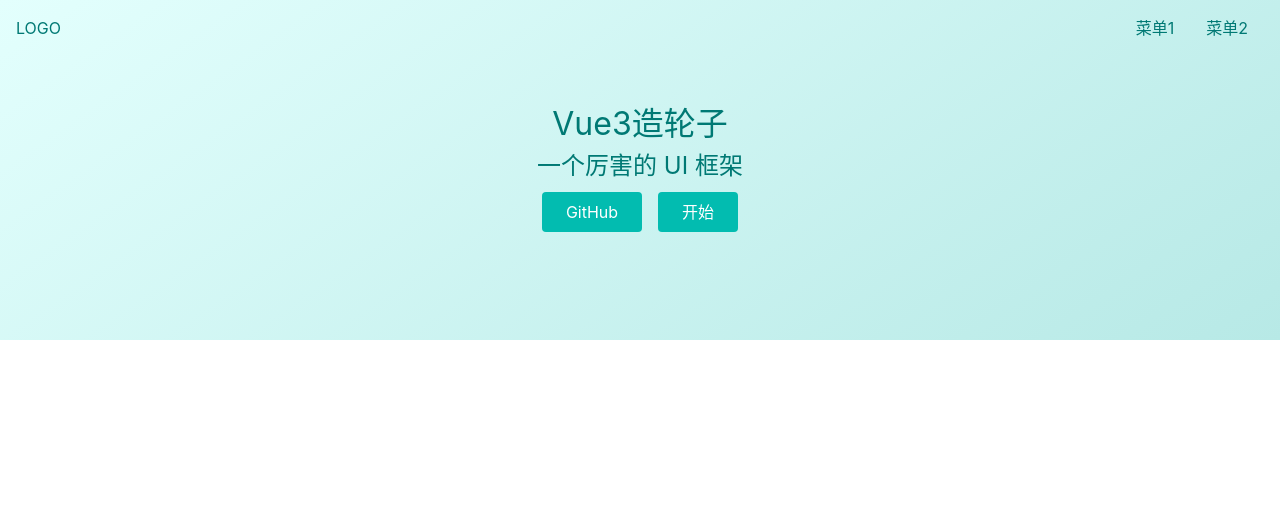
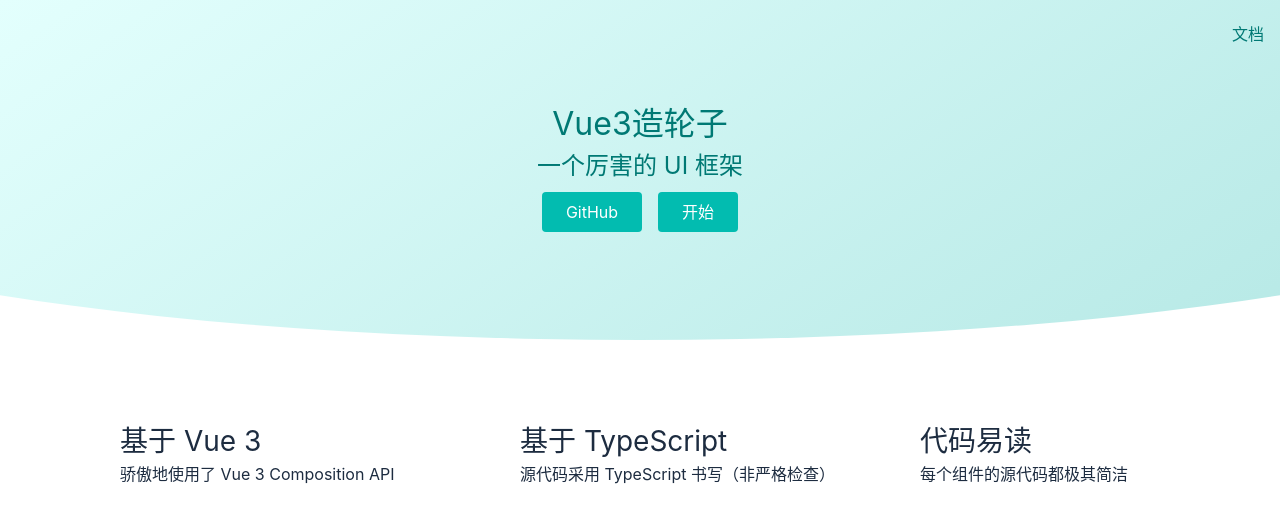
Before and after one commit to Hsy1998/Vue3-, a Vue app: page / in a window 1280 px wide. Shown: the top 522 px of the page. Built offline with nearby package versions, Linux system fonts and the light colour scheme.

Commit message:
装饰首页

```diff
--- a/index.html
+++ b/index.html
@@ -5,6 +5,7 @@
   <link rel="icon" href="/favicon.ico" />
   <meta name="viewport" content="width=device-width, initial-scale=1.0">
   <title>Vite App</title>
+  <script src="//at.alicdn.com/t/font_2732986_skiirix0tgd.js"></script>
 </head>
 <body>
   <div id="app"></div>
--- a/src/components/Topnav.vue
+++ b/src/components/Topnav.vue
@@ -1,11 +1,22 @@
 <template>
   <div class="topnav">
-    <div class="logo">LOGO</div>
+    <router-link to="/" class="logo">
+      <svg class="icon">
+        <use xlink:href="#icon-zeus"></use>
+      </svg>
+    </router-link>
     <ul class="menu">
-      <li>菜单1</li>
-      <li>菜单2</li>
+      <router-link to="/doc">文档</router-link>
     </ul>
-    <span class="toggleAside" @click="toggleMenu"></span>
+    <span
+      v-if="toggleMenuButtonVisible"
+      class="toggleAside"
+      @click="toggleMenu"
+    >
+      <svg class="icon">
+        <use xlink:href="#icon-menu"></use>
+      </svg>
+    </span>
   </div>
 </template>
 <script lang="ts">
@@ -17,6 +28,12 @@
       menuVisible.value = !menuVisible.value
     }
     return { toggleMenu }
+  },
+  props: {
+    toggleMenuButtonVisible: {
+      type: Boolean,
+      default: false,
+    },
   },
 }
 </script>
@@ -36,6 +53,10 @@
   > .logo {
     max-width: 6em;
     margin-right: auto;
+    > svg {
+      width: 32px;
+      height: 32px;
+    }
   }
   > .menu {
     display: flex;
@@ -49,12 +70,15 @@
     display: inline-block;
     width: 24px;
     height: 24px;
-    background: red;
     position: absolute;
     left: 16px;
     top: 50%;
     transform: translateY(-50%);
     display: none;
+    > svg {
+      width: 22px;
+      height: 22px;
+    }
   }
   @media (max-width: 500px) {
     .menu {
--- a/src/index.scss
+++ b/src/index.scss
@@ -17,6 +17,7 @@
 }
 body {
   font-size: 16px;
+
   line-height: 1.5;
   color: #1d2c40;
   // 为什么这样写 font-family
@@ -32,3 +33,10 @@
 h6 {
   font-weight: normal;
 }
+
+.icon {
+  width: 1em; height: 1em;
+  vertical-align: -0.15em;
+  fill: currentColor;
+  overflow: hidden;
+}
--- a/src/views/Doc.vue
+++ b/src/views/Doc.vue
@@ -1,8 +1,20 @@
 <template>
   <div class="layout">
-    <Topnav class="nav" />
+    <Topnav toggleMenuButtonVisible class="nav" />
     <div class="content">
       <aside v-if="menuVisible">
+        <h2>文档</h2>
+        <ol>
+          <li>
+            <router-link to="/doc/intro">介绍</router-link>
+          </li>
+          <li>
+            <router-link to="/doc/install">安裝</router-link>
+          </li>
+          <li>
+            <router-link to="/doc/get-started">开始</router-link>
+          </li>
+        </ol>
         <h2>组件列表</h2>
         <ol>
           <li>
@@ -67,7 +79,6 @@
 aside {
   background: lightblue;
   width: 150px;
-  padding: 16px;
   position: fixed;
   top: 0;
   left: 0;
@@ -75,10 +86,18 @@
   height: 100%;
   > h2 {
     margin-bottom: 4px;
+    padding: 0 16px;
   }
   > ol {
     > li {
-      padding: 4px 0;
+      a {
+        display: block;
+        padding: 8px 16px;
+        text-decoration: none; // 删除a标签点击时的下划线
+      }
+      .router-link-active {
+        background: white;
+      }
     }
   }
 }
--- /dev/null
+++ b/src/views/GetStarted.vue
@@ -0,0 +1,9 @@
+<template>
+  <div>开始</div>
+</template>
+
+<script>
+export default {}
+</script>
+
+<style></style>
--- a/src/views/Home.vue
+++ b/src/views/Home.vue
@@ -9,6 +9,31 @@
         <router-link to="/doc">开始</router-link>
       </p>
     </div>
+  </div>
+  <div class="features">
+    <ul>
+      <li>
+        <svg>
+          <use xlink:href="#icon-vue"></use>
+        </svg>
+        <h3>基于 Vue 3</h3>
+        <p>骄傲地使用了 Vue 3 Composition API</p>
+      </li>
+      <li>
+        <svg>
+          <use xlink:href="#icon-ts"></use>
+        </svg>
+        <h3>基于 TypeScript</h3>
+        <p>源代码采用 TypeScript 书写（非严格检查）</p>
+      </li>
+      <li>
+        <svg>
+          <use xlink:href="#icon-light"></use>
+        </svg>
+        <h3>代码易读</h3>
+        <p>每个组件的源代码都极其简洁</p>
+      </li>
+    </ul>
   </div>
 </template>
 
@@ -29,6 +54,7 @@
     rgba(227, 255, 253, 1) 0%,
     rgba(183, 233, 230, 1) 100%
   );
+  clip-path: ellipse(80% 60% at 50% 40%);
 }
 .banner {
   padding: 100px 0;
@@ -53,4 +79,41 @@
     }
   }
 }
+.features {
+  margin: 64px auto;
+  width: 400px;
+  @media (min-width: 800px) {
+    width: 800px;
+  }
+  @media (min-width: 1200px) {
+    width: 1200px;
+  }
+
+  > ul {
+    display: flex;
+    flex-wrap: wrap;
+    > li {
+      width: 400px;
+      margin: 16px 0;
+      display: grid;
+      justify-content: start;
+      align-content: space-between;
+      grid-template-areas: 'icon title' 'icon text';
+      grid-template-columns: 80px auto;
+      grid-template-rows: 1fr auto;
+      > svg {
+        grid-area: icon;
+        width: 64px;
+        height: 64px;
+      }
+      > h3 {
+        grid-area: title;
+        font-size: 28px;
+      }
+      > p {
+        grid-area: text;
+      }
+    }
+  }
+}
 </style>
--- /dev/null
+++ b/src/views/Install.vue
@@ -0,0 +1,9 @@
+<template>
+  <div>安装</div>
+</template>
+
+<script>
+export default {}
+</script>
+
+<style></style>
--- /dev/null
+++ b/src/views/Intro.vue
@@ -0,0 +1,9 @@
+<template>
+  <div>介绍</div>
+</template>
+
+<script>
+export default {}
+</script>
+
+<style></style>
```
Also changed, not shown: src/router.ts (+7 -0 lines).
